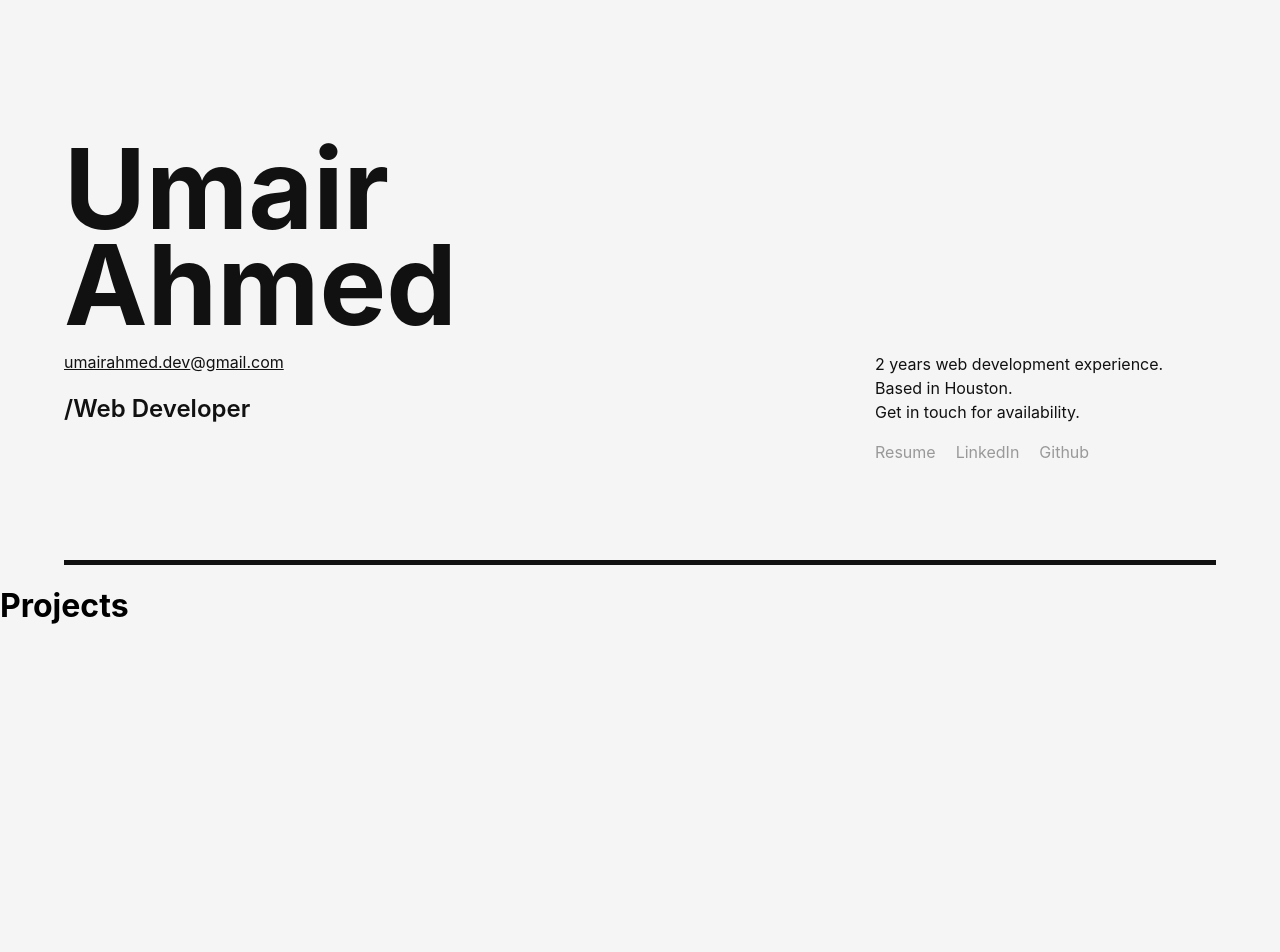
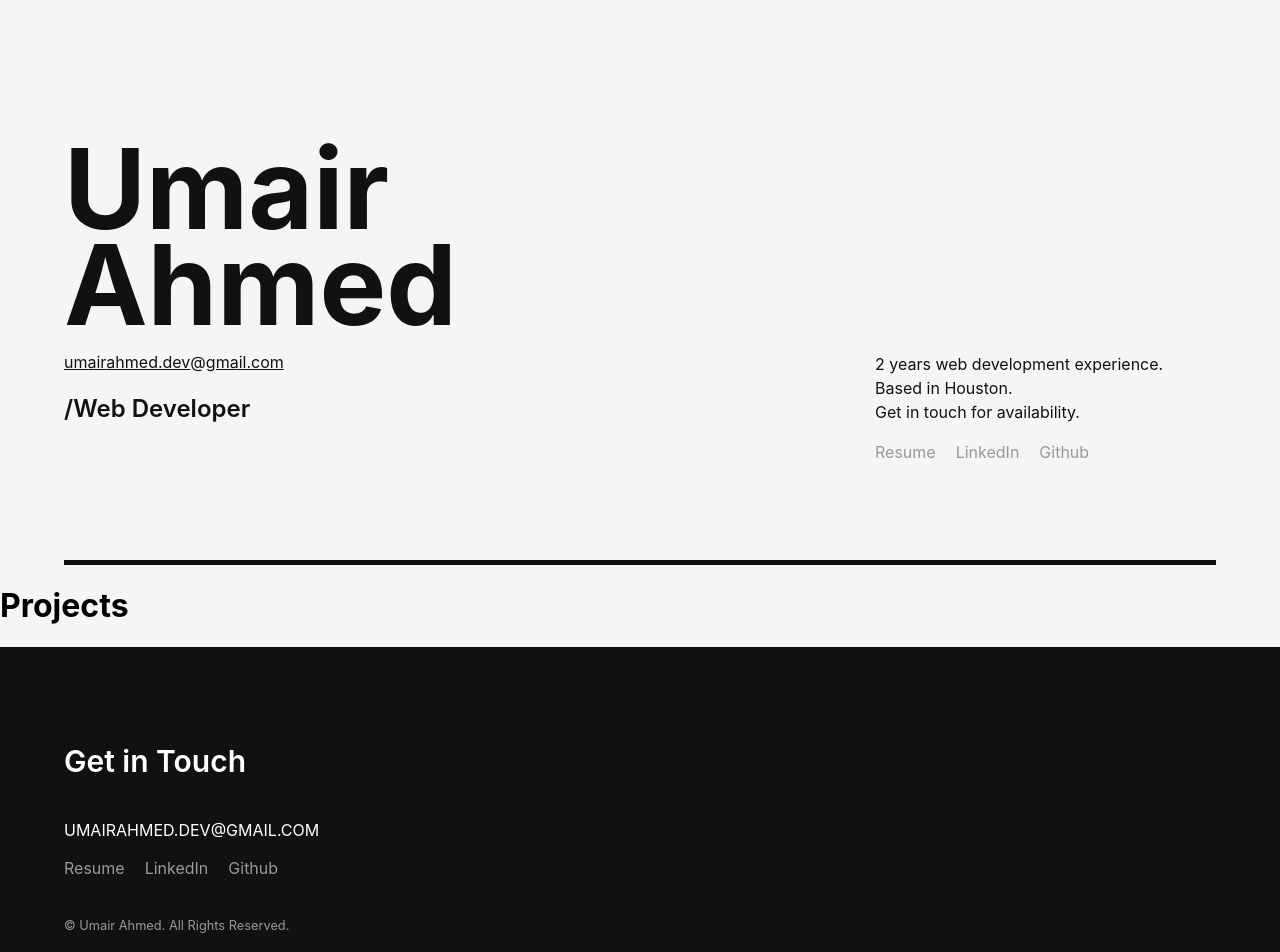
Before and after one commit to Airhacker/PortfolioNext, a Next.js app: page / in a window 1280 px wide. Shown: the top 952 px of the page. Before the commit the page ends 800 px from the top, so only its background shows below. Built offline with nearby package versions, Linux system fonts and the light colour scheme.

Commit message:
Footer Section

```diff
--- /dev/null
+++ b/components/Footer.js
@@ -0,0 +1,21 @@
+import styles from "../styles/footer.module.css";
+
+const Footer = () => {
+  return (
+    <section className={styles.footerContainer}>
+      <div className={styles.footerInnerContainer}>
+        <h2 className={styles.footerTitle}>Get in Touch</h2>
+        <a className={styles.footerEmail}>umairahmed.dev@gmail.com</a>
+        <div className={styles.footerSocialLinks}>
+          <a>Resume</a>
+          <a>LinkedIn</a>
+          <a>Github</a>
+        </div>
+        <div className={styles.footerCopyright}>
+          <p>© Umair Ahmed. All Rights Reserved.</p>
+        </div>
+      </div>
+    </section>
+  );
+};
+export default Footer;
--- a/pages/index.js
+++ b/pages/index.js
@@ -1,3 +1,4 @@
+import Footer from "../components/Footer";
 import Header from "../components/Header";
 import Projects from "../components/Projects";
 
@@ -6,6 +7,7 @@ export default function Home() {
     <>
       <Header />
       <Projects />
+      <Footer />
     </>
   );
 }
--- /dev/null
+++ b/styles/footer.module.css
@@ -0,0 +1,51 @@
+/* General Footer Styles */
+
+.footerContainer {
+  padding-top: 5rem;
+  padding-bottom: 3.75rem;
+  background-color: #111;
+  color: white;
+}
+
+.footerInnerContainer {
+  width: 90%;
+  margin: 0 auto;
+}
+
+/* Heading styles */
+.footerTitle {
+  margin-bottom: 3.125rem;
+  font-size: 1.875rem;
+  line-height: 1.125rem;
+  font-weight: 600;
+}
+
+/* Footer Email */
+.footerEmail {
+  text-transform: uppercase;
+  margin-bottom: 2.5rem;
+}
+
+.footerEmail a {
+  cursor: pointer;
+}
+
+/* Footer Social Links */
+.footerSocialLinks {
+  display: flex;
+  margin-bottom: 1.25rem;
+}
+
+.footerSocialLinks a {
+  margin-right: 1.25rem;
+  line-height: 1.5rem;
+  color: #999;
+  padding: 1rem 0rem;
+}
+
+/* Footer Copyright */
+.footerCopyright {
+  font-size: 0.8rem;
+  line-height: 1.25rem;
+  color: #999;
+}
```
